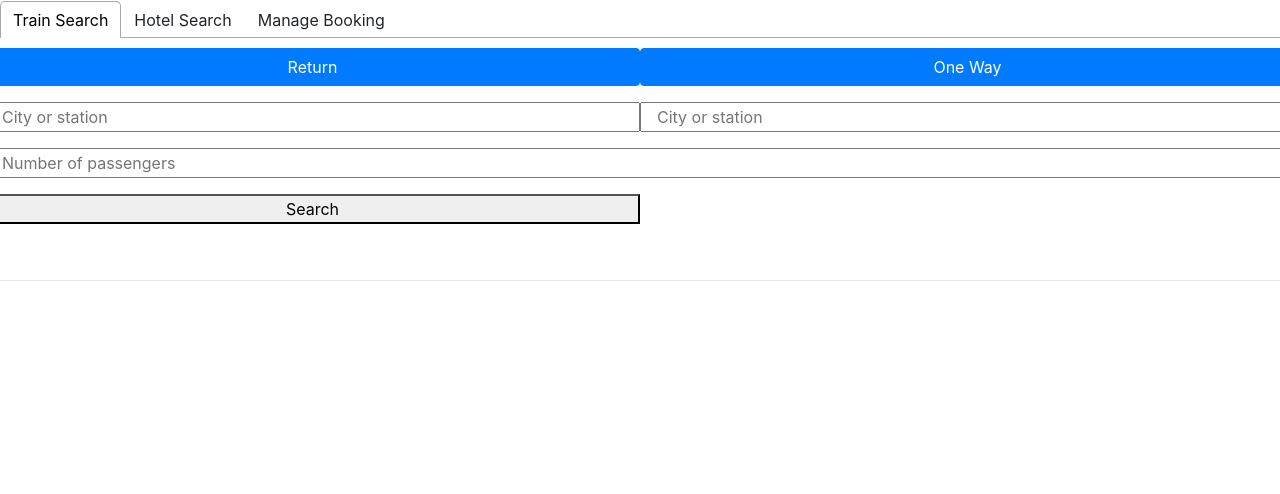
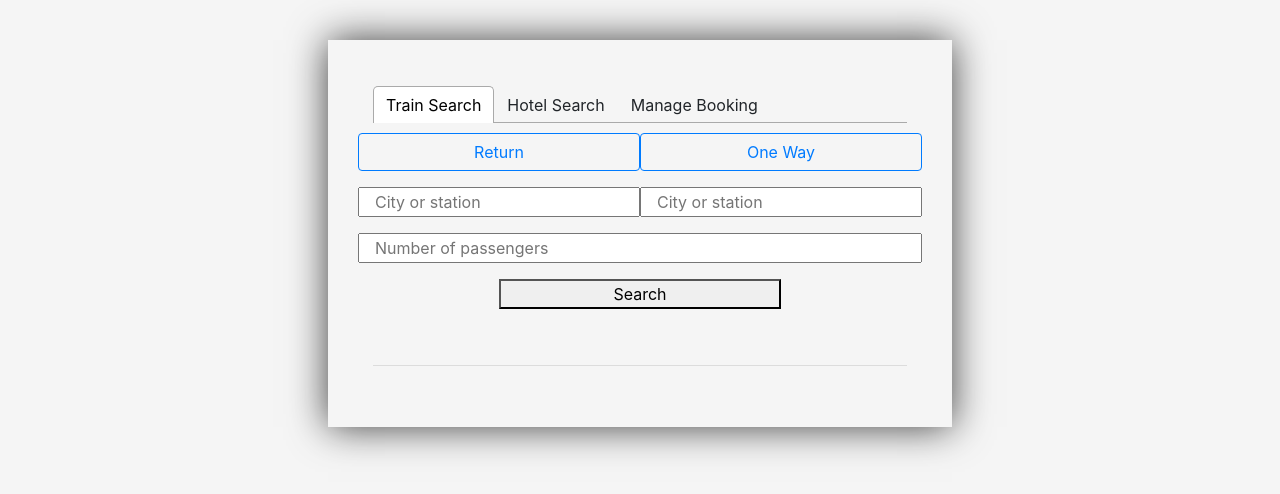
Before and after one commit to Prediktor93/eurostart-hackmeup, a React (Create React App) app: page / in a window 1280 px wide. Shown: the top 494 px of the page. Built offline with nearby package versions, Linux system fonts and the light colour scheme.

Commit message:
Mejora visual

```diff
--- a/src/App.css
+++ b/src/App.css
@@ -31,3 +31,28 @@
     transform: rotate(360deg);
   }
 }
+
+body{
+  display: -ms-flexbox;
+  display: -webkit-box;
+  display: flex;
+  -ms-flex-align: center;
+  -ms-flex-pack: center;
+  -webkit-box-align: center;
+  align-items: center;
+  -webkit-box-pack: center;
+  justify-content: center;
+  padding-top: 40px;
+  padding-bottom: 40px;
+  background-color: #f5f5f5;
+}
+
+.form-signin {
+  width: 100%;
+  max-width: 630px;
+  padding: 45px;
+  margin: 0 auto;
+  -webkit-box-shadow: 0px 0px 37px 0px rgba(0,0,0,0.75);
+  -moz-box-shadow: 0px 0px 37px 0px rgba(0,0,0,0.75);
+  box-shadow: 0px 0px 37px 0px rgba(0,0,0,0.75);
+}
--- a/src/App.js
+++ b/src/App.js
@@ -11,6 +11,7 @@ import "react-tabs/style/react-tabs.css";
 function AppRouter() {
   return (
     <div>
+      <div id="mainContainer" class="form-signin">
       <Tabs>
         <TabList>
           <Tab>Train Search</Tab>
@@ -28,6 +29,7 @@ function AppRouter() {
           <RetrieveBookingForm></RetrieveBookingForm>
         </TabPanel>
       </Tabs>
+      </div>
     </div>
   );
 }
--- a/src/search_components/index.jsx
+++ b/src/search_components/index.jsx
@@ -58,8 +58,8 @@ class TrainSearchForm extends React.Component {
         return (
         <div id="airportSelectionContainer" class="form-group">
             <div class="form-group row">
-                <button onClick={() => this.setTravelType('VUELTA')} class="btn btn-primary col-6" id="retBtn">Return</button>
-                <button onClick={() => this.setTravelType('IDA')} class="btn btn-primary col-6" id="oneWay">One Way</button>
+                <button onClick={() => this.setTravelType('VUELTA')} class="btn btn-outline-primary col-6" id="retBtn">Return</button>
+                <button onClick={() => this.setTravelType('IDA')} class="btn btn-outline-primary col-6" id="oneWay">One Way</button>
             </div>
             <div class="form-group row">
                 <input id="from" class="col-6" placeholder="City or station" name="from" type="text"></input>
@@ -68,8 +68,8 @@ class TrainSearchForm extends React.Component {
             <div class="form-group row">
                 <input id="passengers" class="col-12" placeholder="Number of passengers" name="when" type="number"></input>
             </div>
-            <div class="form-group row">
-                <button onClick={() => this.getTrainSearch()} class="col-6 text-center" onclick="getTrainSearch()">Search</button>
+            <div class="form-group row text-center">
+                <button onClick={() => this.getTrainSearch()} class="col-6 mx-auto" onclick="getTrainSearch()">Search</button>
             </div>
 
             <br></br>
```
